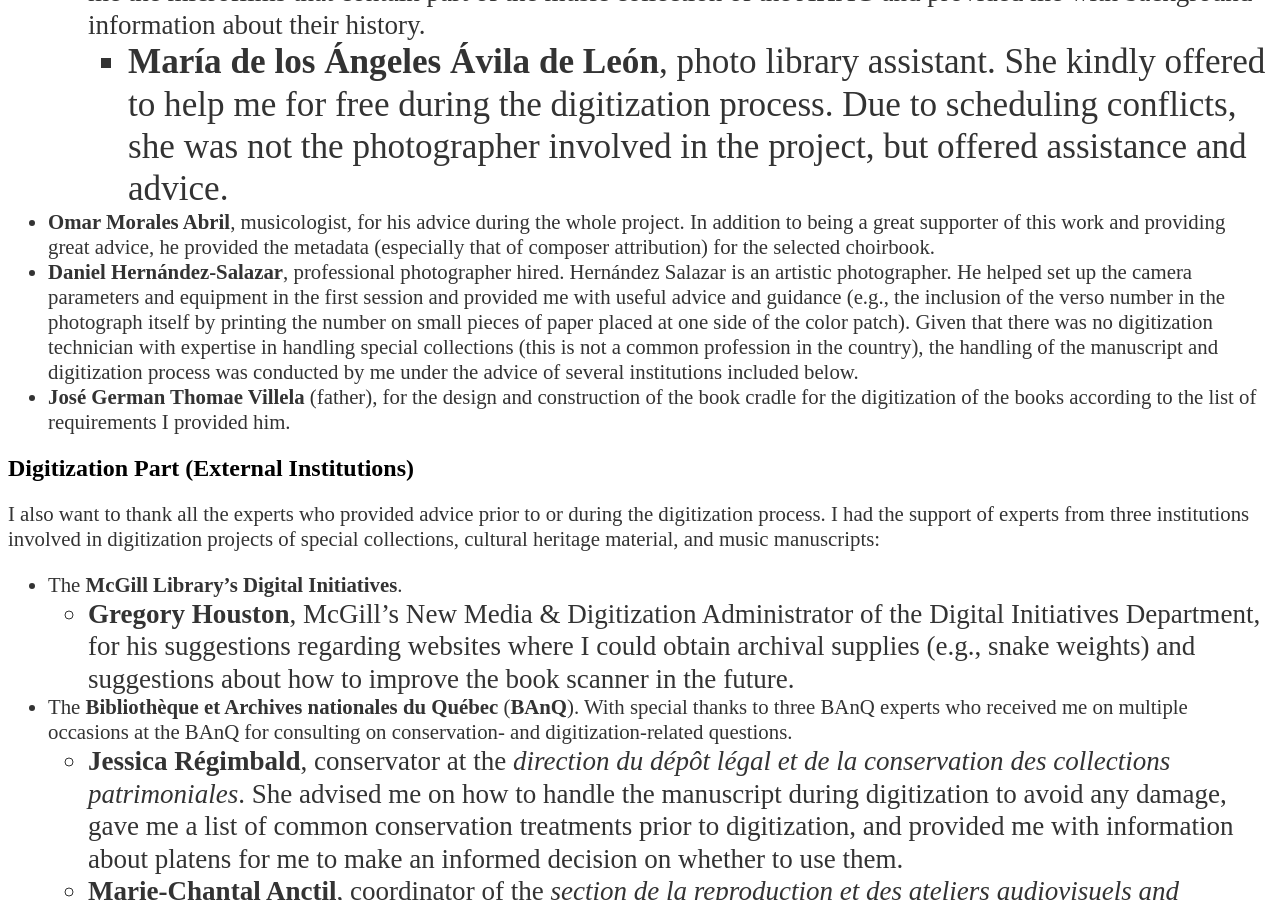
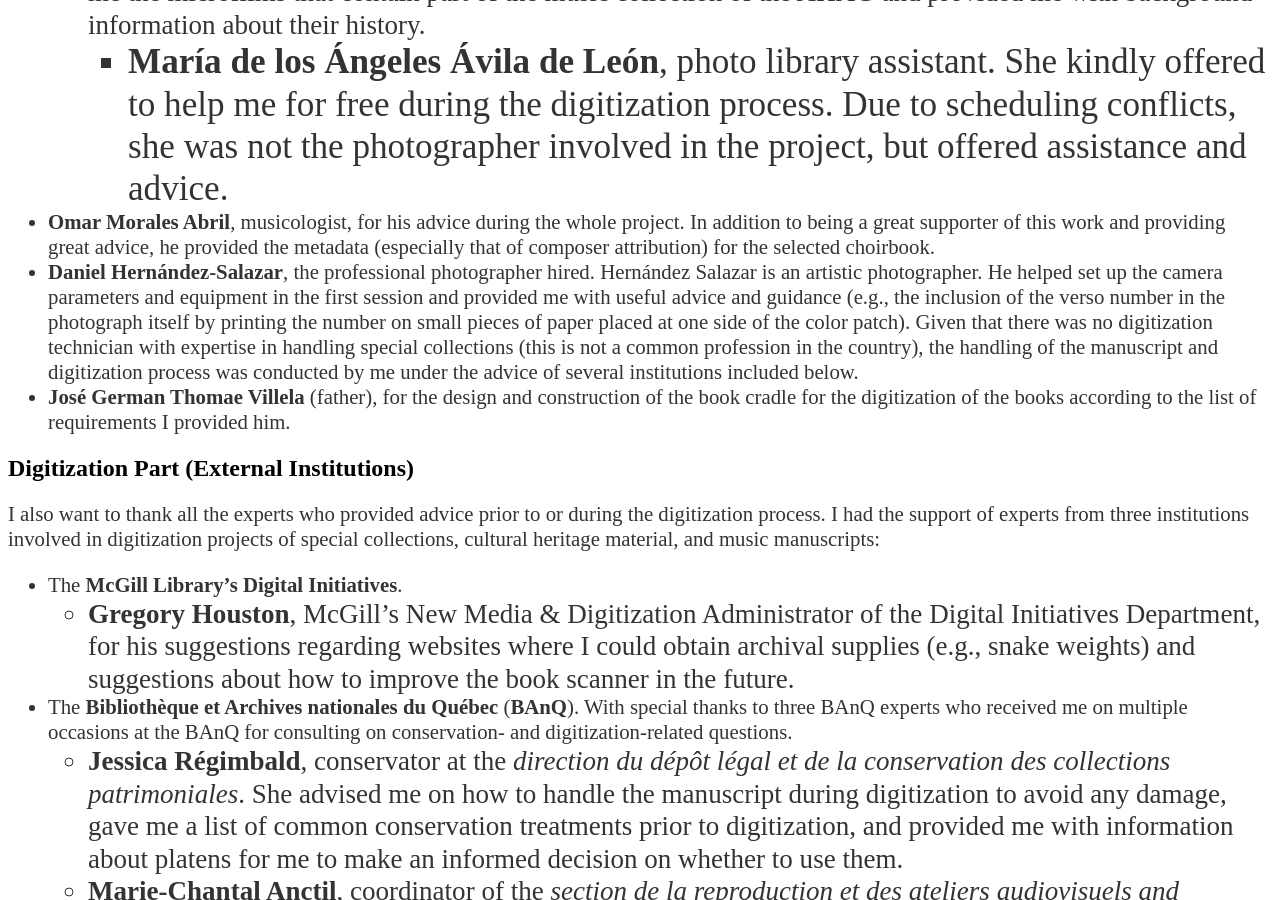
Before and after one commit to martha-thomae/martha-thomae.github.io, a Jekyll site: the page built from projects/guatemala.md, in a window 1280 px wide and 900 px high, scrolled down 10608 px. Built offline with Jekyll 4.4.1, drawn with Linux system fonts in a browser that asks for light colours; some of the changed text lies outside the part shown.

Commit message:
Update guatemala.md

```diff
--- a/projects/guatemala.md
+++ b/projects/guatemala.md
@@ -269,7 +269,7 @@ I am so thankful to many of the Guatemalan conservators, archivists, musicologis
   	- __María de los Ángeles Ávila de León__, photo library assistant. She kindly offered to help me for free during the digitization process. Due to scheduling conflicts, she was not the photographer involved in the project, but offered assistance and advice.
 
 - __Omar Morales Abril__, musicologist, for his advice during the whole project. In addition to being a great supporter of this work and providing great advice, he provided the metadata (especially that of composer attribution) for the selected choirbook.
-- __Daniel Hernández-Salazar__, professional photographer hired. Hernández Salazar is an artistic photographer. He helped set up the camera parameters and equipment in the first session and provided me with useful advice and guidance (e.g., the inclusion of the verso number in the photograph itself by printing the number on small pieces of paper placed at one side of the color patch). Given that there was no digitization technician with expertise in handling special collections (this is not a common profession in the country), the handling of the manuscript and digitization process was conducted by me under the advice of several institutions included below.
+- __Daniel Hernández-Salazar__, the professional photographer hired. Hernández Salazar is an artistic photographer. He helped set up the camera parameters and equipment in the first session and provided me with useful advice and guidance (e.g., the inclusion of the verso number in the photograph itself by printing the number on small pieces of paper placed at one side of the color patch). Given that there was no digitization technician with expertise in handling special collections (this is not a common profession in the country), the handling of the manuscript and digitization process was conducted by me under the advice of several institutions included below.
 - __José German Thomae Villela__ (father), for the design and construction of the book cradle for the digitization of the books according to the list of requirements I provided him.
 
 ## Digitization Part (External Institutions)
```
Also changed, not shown: other parts of projects/guatemala.md (+4 -4 lines).
